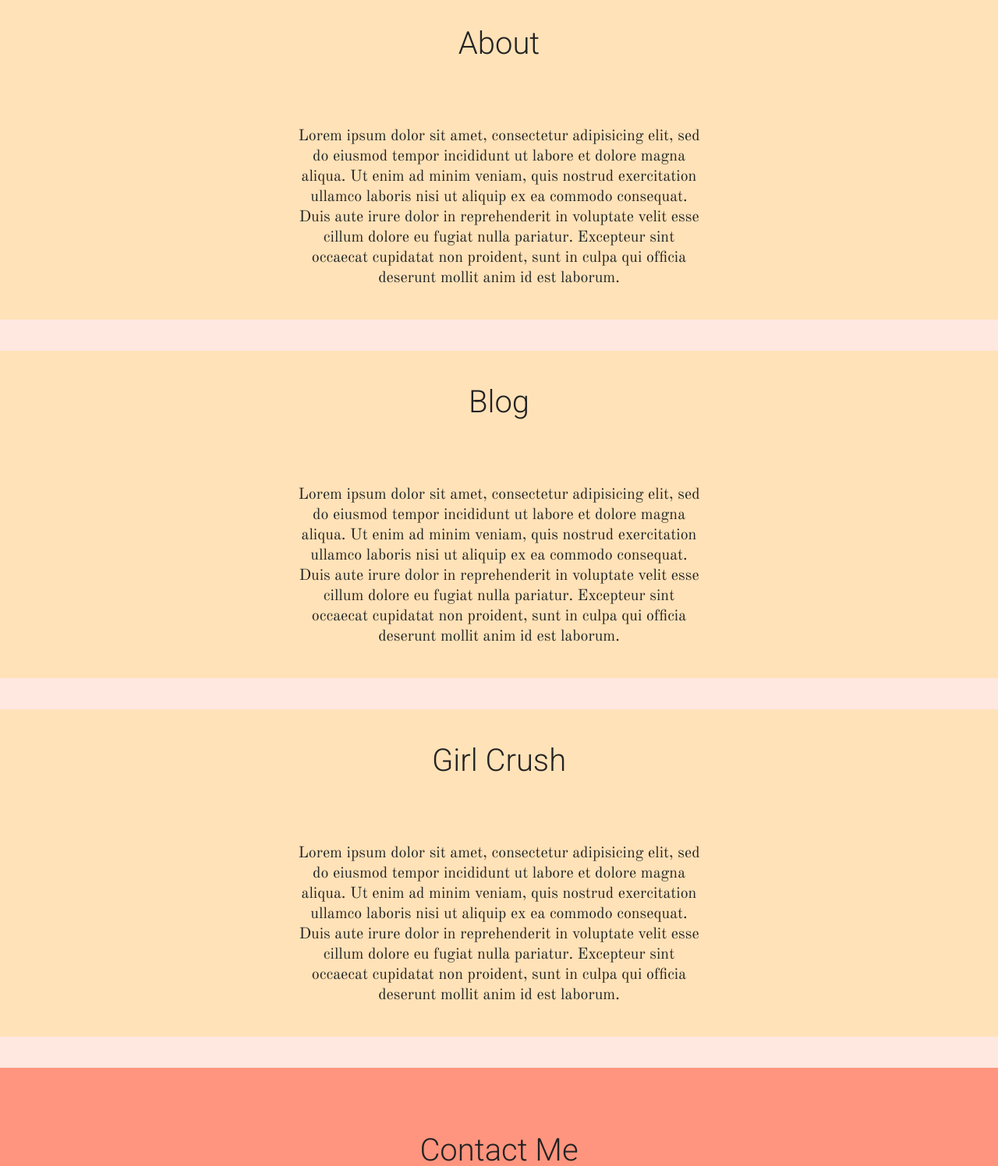
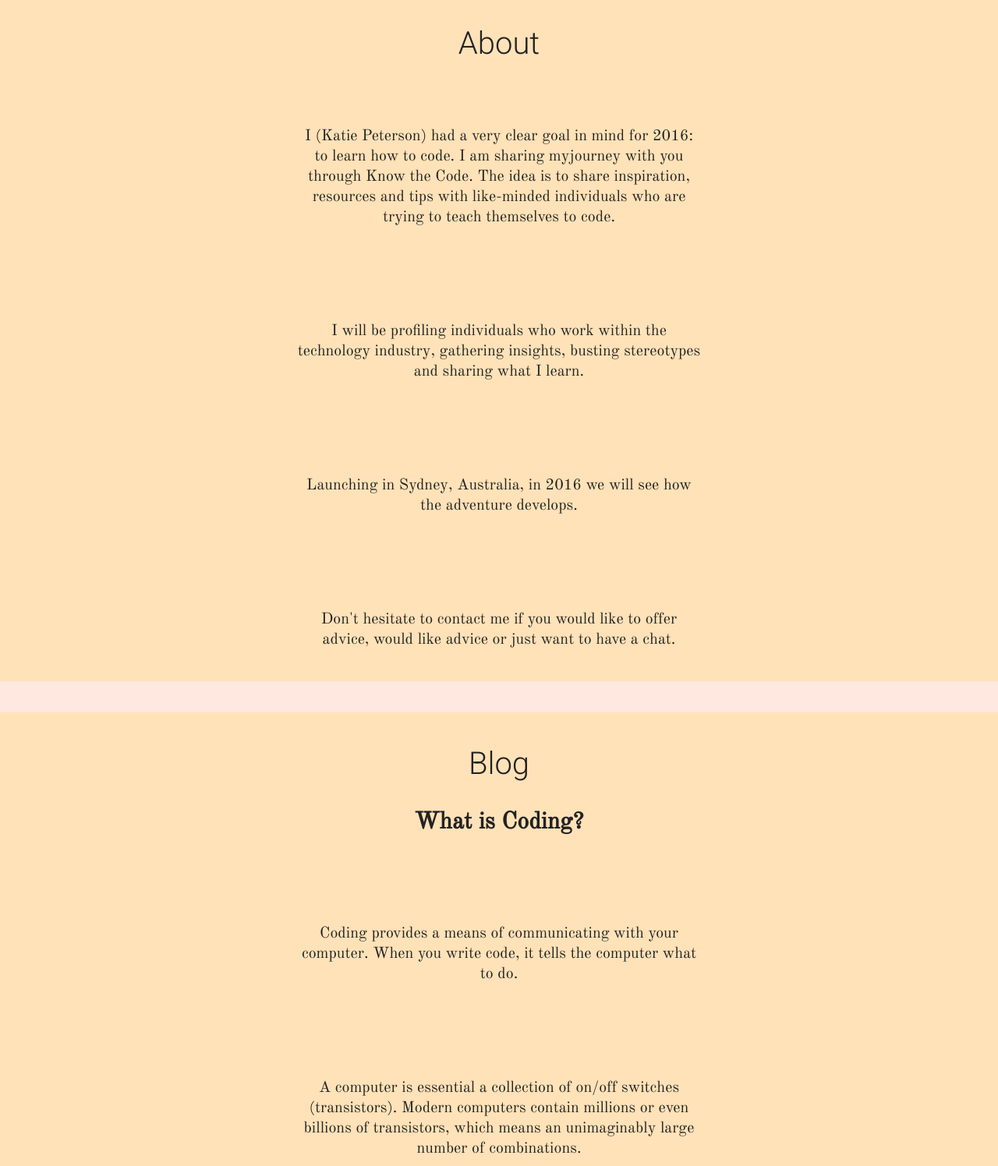
Before and after one commit to katiepetersonn/katiepetersonn.github.io, a plain HTML site: page unit_3/index.html in a window 1280 px wide. Shown: the part 1230-2726 px from the top of the page at 78% size. Drawn offline with nearby package versions, Linux system fonts and the light colour scheme; grey boxes are pictures that could not be loaded.

Commit message:
Adding Content

```diff
--- a/unit_3/css/style.css
+++ b/unit_3/css/style.css
@@ -57,6 +57,11 @@ h2 {
 	padding-top: 1em;
 }
 
+h3 {
+	font-size: 1.5em;
+	padding: 1em;
+}
+
 ul {
 	padding: .5em 1em;
 	margin: 1em;
@@ -93,6 +98,10 @@ hr {
 	width: 60%;
 }
 
+#margarethamilton{
+	width: 20%;
+}
+
 #contact {
 	background-color: #FF957E;
 	text-decoration: none;
--- a/unit_3/index.html
+++ b/unit_3/index.html
@@ -26,41 +26,47 @@
 			<p>Know the Code is where I will be sharing my journey as I learn to code. I hope to inspire other women to learn to code, bust stereotypes and play a part in equalling out the gender inbalance. Follow along as I delve into the unknown. </p>
 			</article>
 		</section>
-		<!--<p>I was introduced to coding in 2015, when my brother-in-law recommended I consider a career in tech after finishing university. I decided that I wanted to know more and attended a seminar. I could not believe what I had been missing out on and knew I had to learn more.</
-
-		<p>I have watched technology evolve around me and  seen how endless the opportunities are. If you want to be relevant in our technical age, you need to be able to program.</p>
-
-		<p>Like the majority of industries, it is male-dominated. It is interesting that there is a perceived notion that gender equity is a thing of the past, but when you start to look, you realise we have a long way to go. Gender equality involves everyone to be part of the conversation, which means that it is inclusive. In order to create change, the conversation needs to be opened up to everyone, both men and women.
-
-		<p>I will be interviewing individuals who work within the technology industry, gathering insights, busting stereotypes and sharing my story as I delve into the unknown.</p>
-
-		<p>Don't hesitate to contact me if you would like to offer advice, would like advice or just want to have a chat. </p>-->
 		<section id="about">
 			<h2>About</h2>
-				<p> Lorem ipsum dolor sit amet, consectetur adipisicing elit, sed do eiusmod
-				tempor incididunt ut labore et dolore magna aliqua. Ut enim ad minim veniam,
-				quis nostrud exercitation ullamco laboris nisi ut aliquip ex ea commodo
-				consequat. Duis aute irure dolor in reprehenderit in voluptate velit esse
-				cillum dolore eu fugiat nulla pariatur. Excepteur sint occaecat cupidatat non
-				proident, sunt in culpa qui officia deserunt mollit anim id est laborum.</p>
+				<p>I (Katie Peterson) had a very clear goal in mind for 2016: to learn how to code. I am sharing myjourney with you through Know the Code. The idea is to share inspiration, resources and tips with like-minded individuals who are trying to teach themselves to code.</p>
+
+				<p>I will be profiling individuals who work within the technology industry, gathering insights, busting stereotypes and sharing what I learn.</p>
+
+				<p>Launching in Sydney, Australia, in 2016 we will see how the adventure develops.</p>
+
+				<p>Don't hesitate to contact me if you would like to offer advice, would like advice or just want to have a chat. </p>
 		</section>
 		<section id="Blog">
 			<h2>Blog</h2>
-				<p> Lorem ipsum dolor sit amet, consectetur adipisicing elit, sed do eiusmod
-				tempor incididunt ut labore et dolore magna aliqua. Ut enim ad minim veniam,
-				quis nostrud exercitation ullamco laboris nisi ut aliquip ex ea commodo
-				consequat. Duis aute irure dolor in reprehenderit in voluptate velit esse
-				cillum dolore eu fugiat nulla pariatur. Excepteur sint occaecat cupidatat non
-				proident, sunt in culpa qui officia deserunt mollit anim id est laborum.</p>
+			<h3>What is Coding?</h3>
+				<p> Coding provides a means of communicating with your computer. When you write code, it tells the computer what to do. </p>
+
+				<p> A computer is essential a collection of on/off switches (transistors). Modern computers contain millions or even billions of transistors, which means an unimaginably large number of combinations.</p>
+
+				<p>Binary code is the representation of transistor combinations as ones and zeros, where each digit represents one transistor. Binary code is clustered together in groups of eight to form bytes, e.g 11011010.</p>
+
+				<p> Writing a computer program by typing out billions of ones and zeros would be tediously time-consuming, which is where various programming languages enter the picture. A program is simply a text file, written in a certain programming language, and the code inside a program file is called source code.</p>
+
+				<p> Some of the most popular languages include JavaScript, Python, Ruby, SQL, PHP, C, C++, Java, Object-C and Perl.</p>
+
 		</section>
 		<section id="GirlCrush">
 			<h2>Girl Crush</h2>
-				<p> Lorem ipsum dolor sit amet, consectetur adipisicing elit, sed do eiusmod
-				tempor incididunt ut labore et dolore magna aliqua. Ut enim ad minim veniam,
-				quis nostrud exercitation ullamco laboris nisi ut aliquip ex ea commodo
-				consequat. Duis aute irure dolor in reprehenderit in voluptate velit esse
-				cillum dolore eu fugiat nulla pariatur. Excepteur sint occaecat cupidatat non
-				proident, sunt in culpa qui officia deserunt mollit anim id est laborum.</p>
+			<h3>Girl Crush #1: Margaret Hamilton</h3>
+				<img id="margarethamilton" src="images/margaret_hamilton.jpg" alt="Margaret Hamilton standing next to source code" title="Margaret Hamilton">
+
+				<p> Margaret Hamilton begins our Girl Crush feature, where we share with you who we are crushing on within the technology insustry.</p>
+
+				<p>There are numerous names that most people associate with humans landing on the mooon, Buzz Aldrin, Neil Armstrong, but Margaret Hamilton is not usually among them. Yet this pioneering women was the lead software developer for Apollo's flight.</p>
+
+				<p>For Hamilton and her team, programming consisted of punching holes in cards to execute certain processes. The cards would be run through a giant Honeywell mainframe computer that would stimulate the Apollo lander, making sure everything functioned as planned.</p>
+
+				<p>Many of the earliest and pioneering programmers were women, learning hands-on to do things that had never been done before.</p>
+
+				<p> Like female coders in today's diversity-challenged tech industry, Hamilton was an outlier. It might be a surprise to some that one of the founding fathers of software development was, in fact, a women.</p>
+
+				<p>Thanks to Hamilton and the work she led, notions of what humanity could do, and be, changed not only the stratosphere but computer science. Software engineering, a concept she pioneered, has found its way from the moon to nearly every human endevour.</p>
+
 		</section>
 		<footer id="contact">
 			<h2> Contact Me </h2>
```
Also changed, not shown: unit_3/images/margaret_hamilton.jpg (added).
